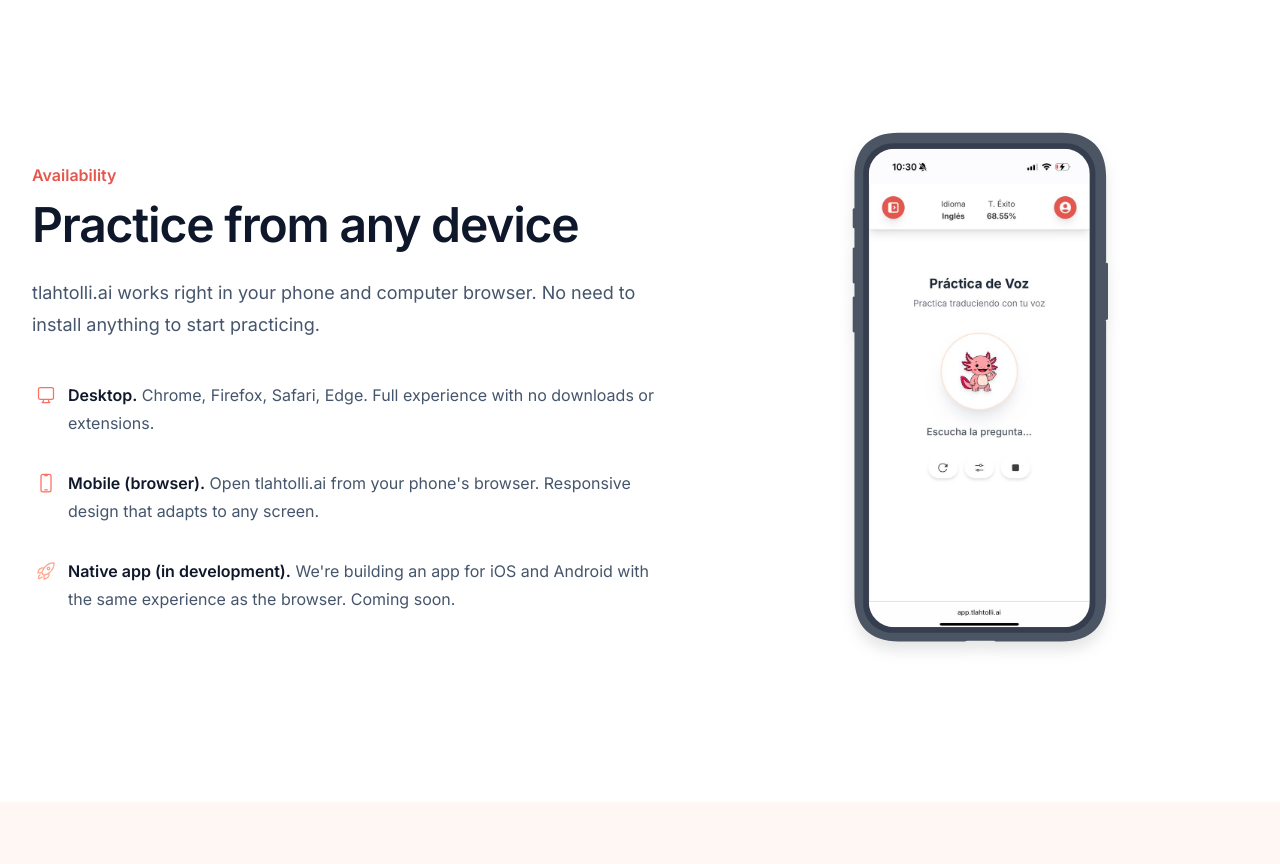
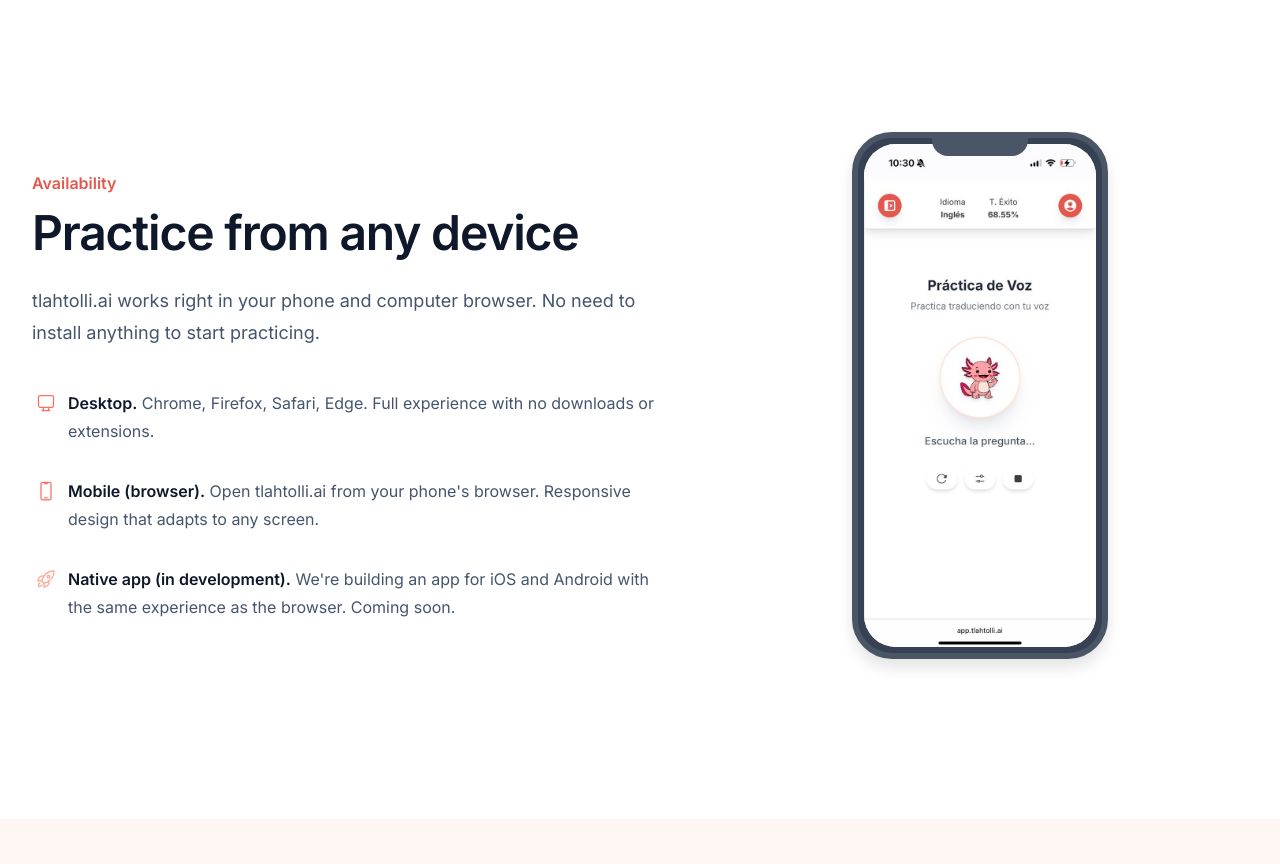
Before and after one commit to sysam-mx/tlahtolli-ai-landing, a Next.js app: page / in a window 1280 px wide. Shown: the part 10960-11824 px from the top of the page. Built offline with nearby package versions, Linux system fonts and the light colour scheme; no server answers.

Commit message:
improvements for marketing

```diff
--- a/src/components/Mobile.tsx
+++ b/src/components/Mobile.tsx
@@ -64,47 +64,35 @@
           </dl>
         </div>
 
-        {/* Phone mockup */}
+        {/* Phone mockup — pure CSS to avoid iOS Safari foreignObject bugs */}
         <div className="mt-16 sm:mt-24 lg:mt-0 lg:shrink-0 lg:grow">
-          <svg role="img" viewBox="0 0 366 729" className="mx-auto w-[16rem] max-w-full drop-shadow-xl">
-            <title>{t('phoneAlt')}</title>
-            <defs>
-              <clipPath id="phone-screen-clip">
-                <rect rx={36} width={316} height={684} />
-              </clipPath>
-            </defs>
-            <path
-              d="M363.315 64.213C363.315 22.99 341.312 1 300.092 1H66.751C25.53 1 3.528 22.99 3.528 64.213v44.68l-.857.143A2 2 0 0 0 1 111.009v24.611a2 2 0 0 0 1.671 1.973l.95.158a2.26 2.26 0 0 1-.093.236v26.173c.212.1.398.296.541.643l-1.398.233A2 2 0 0 0 1 167.009v47.611a2 2 0 0 0 1.671 1.973l1.368.228c-.139.319-.314.533-.511.653v16.637c.221.104.414.313.56.689l-1.417.236A2 2 0 0 0 1 237.009v47.611a2 2 0 0 0 1.671 1.973l1.347.225c-.135.294-.302.493-.49.607v377.681c0 41.213 22 63.208 63.223 63.208h95.074c.947-.504 2.717-.843 4.745-.843l.141.001h.194l.086-.001 33.704.005c1.849.043 3.442.37 4.323.838h95.074c41.222 0 63.223-21.999 63.223-63.212v-394.63c-.259-.275-.48-.796-.63-1.47l-.011-.133 1.655-.276A2 2 0 0 0 366 266.62v-77.611a2 2 0 0 0-1.671-1.973l-1.712-.285c.148-.839.396-1.491.698-1.811V64.213Z"
-              fill="#4B5563"
-            />
-            <path
-              d="M16 59c0-23.748 19.252-43 43-43h246c23.748 0 43 19.252 43 43v615c0 23.196-18.804 42-42 42H58c-23.196 0-42-18.804-42-42V59Z"
-              fill="#343E4E"
-            />
-            <foreignObject
-              width={316}
-              height={684}
-              clipPath="url(#phone-screen-clip)"
-              transform="translate(24 24)"
-            >
-              <div style={{ position: 'relative', width: 316, height: 684 }}>
+          <div
+            aria-label={t('phoneAlt')}
+            className="relative mx-auto w-[16rem] max-w-full drop-shadow-xl"
+          >
+            {/* Phone body */}
+            <div className="rounded-[2.5rem] border-[6px] border-gray-600 bg-gray-700 p-[6px]">
+              {/* Notch */}
+              <div className="absolute top-0 left-1/2 z-10 h-6 w-24 -translate-x-1/2 rounded-b-2xl bg-gray-600" />
+              {/* Screen */}
+              <div
+                className="relative overflow-hidden rounded-[2rem] bg-white"
+                style={{ aspectRatio: '316 / 684' }}
+              >
                 {SLIDES.map((src, i) => (
                   <Image
                     key={i}
                     alt={t('phoneScreenAlt')}
                     src={src}
-                    width={316}
-                    height={684}
-                    className="absolute inset-0 w-full h-full object-cover transition-opacity duration-1000 ease-in-out"
-                    style={{
-                      objectPosition: 'top',
-                      opacity: i === activeIndex ? 1 : 0,
-                    }}
+                    fill
+                    sizes="256px"
+                    className="object-cover object-top transition-opacity duration-1000 ease-in-out"
+                    style={{ opacity: i === activeIndex ? 1 : 0 }}
                   />
                 ))}
               </div>
-            </foreignObject>
-          </svg>
+            </div>
+          </div>
         </div>
       </div>
     </section>
```
